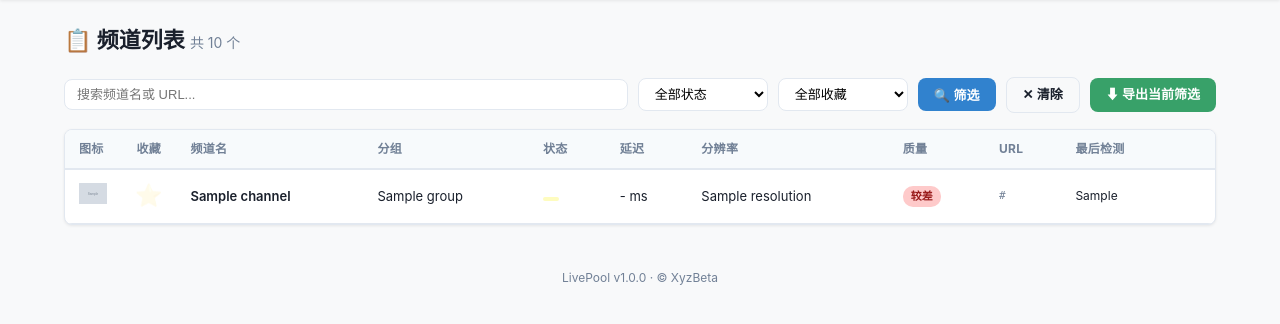
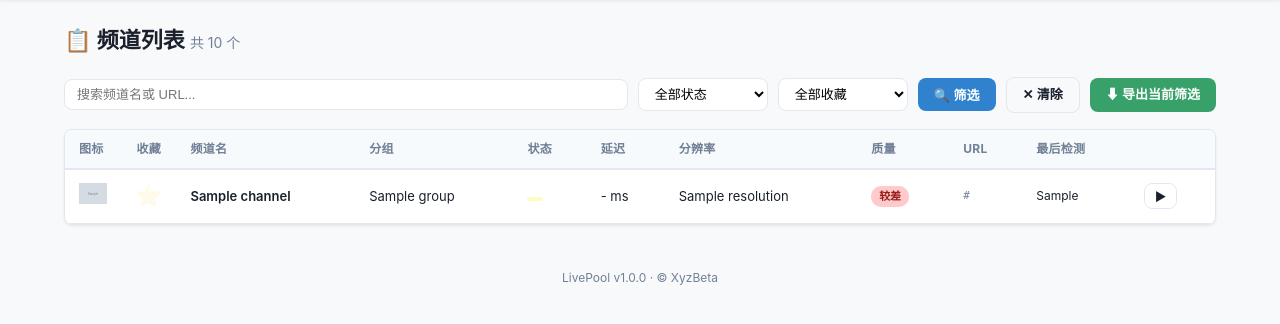
Before and after one commit to xyzbeta/LivePool, a Python web app: template src/templates/channels.html in a window 1280 px wide. Shown: the part 52-376 px from the top of the page. Run offline with Jinja, Linux system fonts and the light colour scheme; the template is opened without the code that fills it: most values are stand-ins (such as "Sample title", 1, 10 or a date in 2020); grey boxes marked "Sample" are stand-in pictures.

Commit message:
fix: show play button for all channels, not just alive

```diff
--- a/src/templates/channels.html
+++ b/src/templates/channels.html
@@ -88,9 +88,7 @@
         <td><span class="url" title="{{ ch.url }}">{{ ch.url }}</span></td>
         <td style="font-size:12px;">{{ ch.last_check[:16] | replace('T', ' ') if ch.last_check else '-' }}</td>
         <td>
-          {% if ch.status.value == 'alive' %}
-          <button class="btn btn-sm btn-primary" onclick="openPlayer('{{ ch.url | e }}', '{{ ch.name | e }}')" style="font-size:11px;">▶</button>
-          {% endif %}
+          <button class="btn btn-sm {% if ch.status.value == 'alive' %}btn-primary{% else %}btn-outline{% endif %}" onclick="openPlayer('{{ ch.url | e }}', '{{ ch.name | e }}')" style="font-size:11px;" title="播放">▶</button>
         </td>
       </tr>
       {% endfor %}
```
